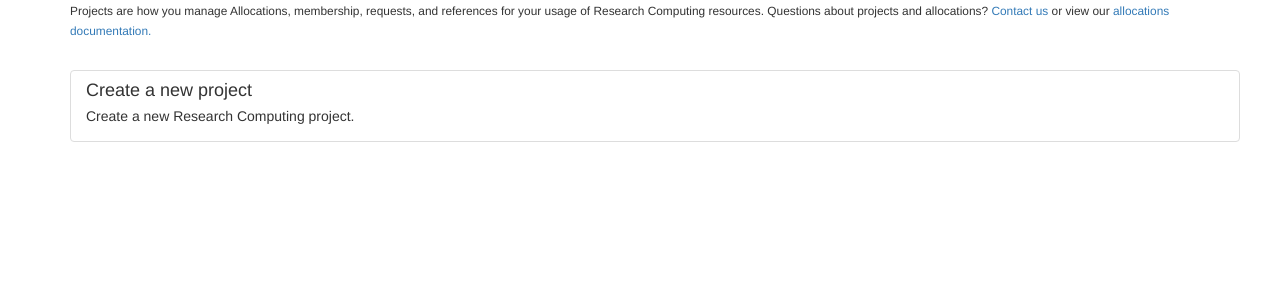
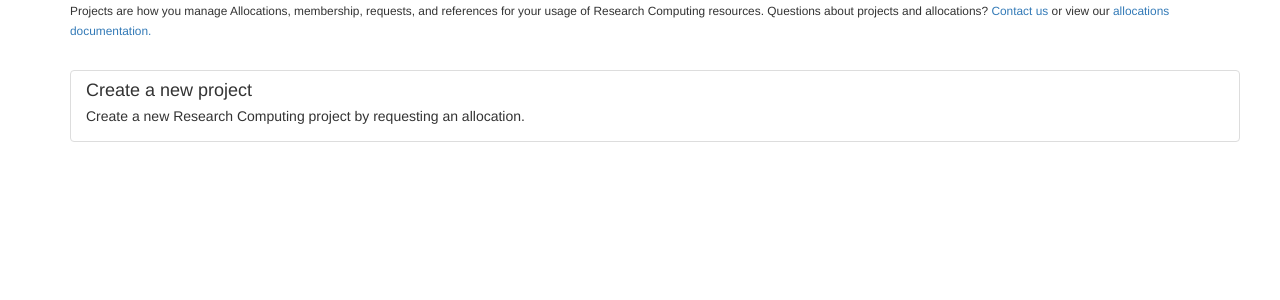
Before and after one commit to ResearchComputing/RCAMP, a Django app: page /projects/list in a window 1280 px wide. Shown: the part 462-762 px from the top of the page. Run offline with Django 3.2, Linux system fonts and the light colour scheme; the visitor is signed in with stand-in values (Sample User, id 1); data that the repository does not hold is empty; parts of the project's set-up code (start-up, migrations or seed data) failed here and were passed over; some libraries are stand-ins or nearby versions.

Commit message:
Modified "create project" URL to point to RTD Allocation page

```diff
--- a/rcamp/projects/templates/project-list.html
+++ b/rcamp/projects/templates/project-list.html
@@ -45,9 +45,9 @@
         <p class="list-group-item-text">{{ project.title }}</p>
       </a>
     {% endfor %}
-    <a href="{% url 'projects:project-create' %}" class="list-group-item">
+    <a href="https://curc.readthedocs.io/en/latest/clusters/alpine/allocations.html" class="list-group-item">
       <h4 class="list-group-item-heading">Create a new project</h4>
-      <p class="list-group-item-heading">Create a new Research Computing project.</p>
+      <p class="list-group-item-heading">Create a new Research Computing project by requesting an allocation.</p>
     </a>
   </ul>
 
```
